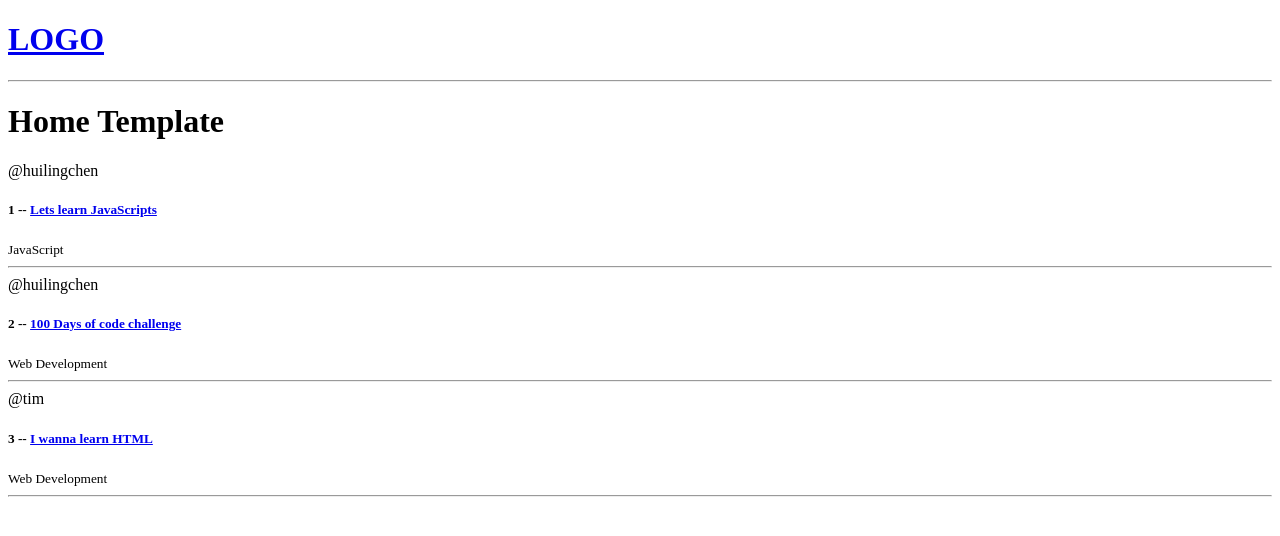
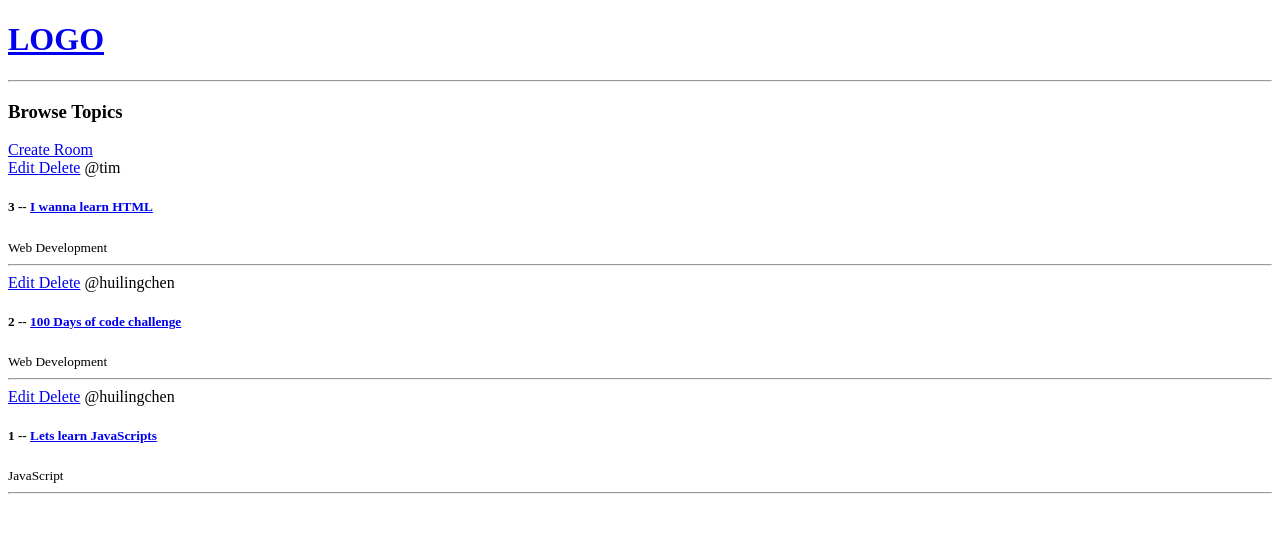
Before and after one commit to haileyChen35/itsc3155_django, a Django app: page / in a window 1280 px wide. Shown: the top 536 px of the page. Run offline with Django 5.2, Linux system fonts and the light colour scheme; data comes from the database, SQL or seed files in the repository; both versions use the stored data as it was after the commit.

Commit message:
1:39:00 - CRUD

```diff
--- a/base/models.py
+++ b/base/models.py
@@ -19,6 +19,9 @@ class Room(models.Model):
     updated = models.DateTimeField(auto_now=True)
     created = models.DateTimeField(auto_now_add=True)
 
+    class Meta:
+        ordering = ['-updated','-created']
+
     def __str__(self):
         return self.name
 
--- a/base/templates/base/home.html
+++ b/base/templates/base/home.html
@@ -2,13 +2,20 @@
 
 {% block content %}
 
-<h1> Home Template</h1>
+
+<div class="home-container">
+    <div>
+        <h3>Browse Topics</h3>
+    </div>
 
     <div>
-
+        <a href="{% url 'create-room' %}">Create Room</a>
         <div>
             {% for room in rooms %}
                 <div>
+                    <a href="{% url 'update-room' room.id %}"> Edit </a>
+
+                   <a href="{% url 'delete-room' room.id %}"> Delete</a>
                     <span>@{{room.host.username}} </span>
 
                     <h5>{{room.id}} -- <a href="{% url 'room' room.id %}">{{room.name}}</a></h5>
@@ -19,6 +26,9 @@
 
         </div>
 
+    </div>
+
+
 
 
 </div>
--- a/base/urls.py
+++ b/base/urls.py
@@ -3,5 +3,10 @@ from . import views
 
 urlpatterns = [
     path('', views.home, name ="home"),
-    path('room/<str:pk>/',views.room,name="room")
+    path('room/<str:pk>/',views.room,name="room"),
+
+    path('create-room/', views.createRoom, name="create-room"),
+    path('update-room/<str:pk>/', views.updateRoom, name="update-room"),
+
+    path('delete-room/<str:pk>/', views.deleteRoom, name="delete-room")
 ]
--- a/base/views.py
+++ b/base/views.py
@@ -1,5 +1,6 @@
-from django.shortcuts import render
+from django.shortcuts import render, redirect
 from .models import Room
+from .forms import RoomForm
 
 # Create your views here.
 
@@ -19,3 +20,37 @@ def room(request,pk):
     room = Room.objects.get(id=pk)
     context = {'room' : room}
     return render(request, 'base/room.html', context)
+
+
+def createRoom(request):
+    form = RoomForm()
+    if request.method == 'POST':
+        form = RoomForm(request.POST)
+        if form.is_valid():
+            form.save()
+            return redirect('home')
+
+    context = {'form' : form}
+    return render(request, 'base/room_form.html', context)
+
+
+def updateRoom(request,pk):
+    room = Room.objects.get(id=pk)
+    form = RoomForm(instance = room)
+
+    if request.method == 'POST':
+        form = RoomForm(request.POST, instance=room)
+        if form.is_valid():
+            form.save()
+            return redirect('home')
+
+    context = {'form': form}
+    return render(request, 'base/room_form.html', context)
+
+
+def deleteRoom(request,pk):
+    room = Room.objects.get(id=pk)
+    if request.method == "POST":
+        room.delete()
+        return redirect('home')
+    return render(request, 'base/delete.html', {'obj':room})
```
Also changed, not shown: base/forms.py (added, +7 -0 lines), base/templates/base/delete.html (added, +19 -0 lines), base/templates/base/room_form.html (added, +16 -0 lines), db.sqlite3. Lines whose indentation alone changed are shown as unchanged.
